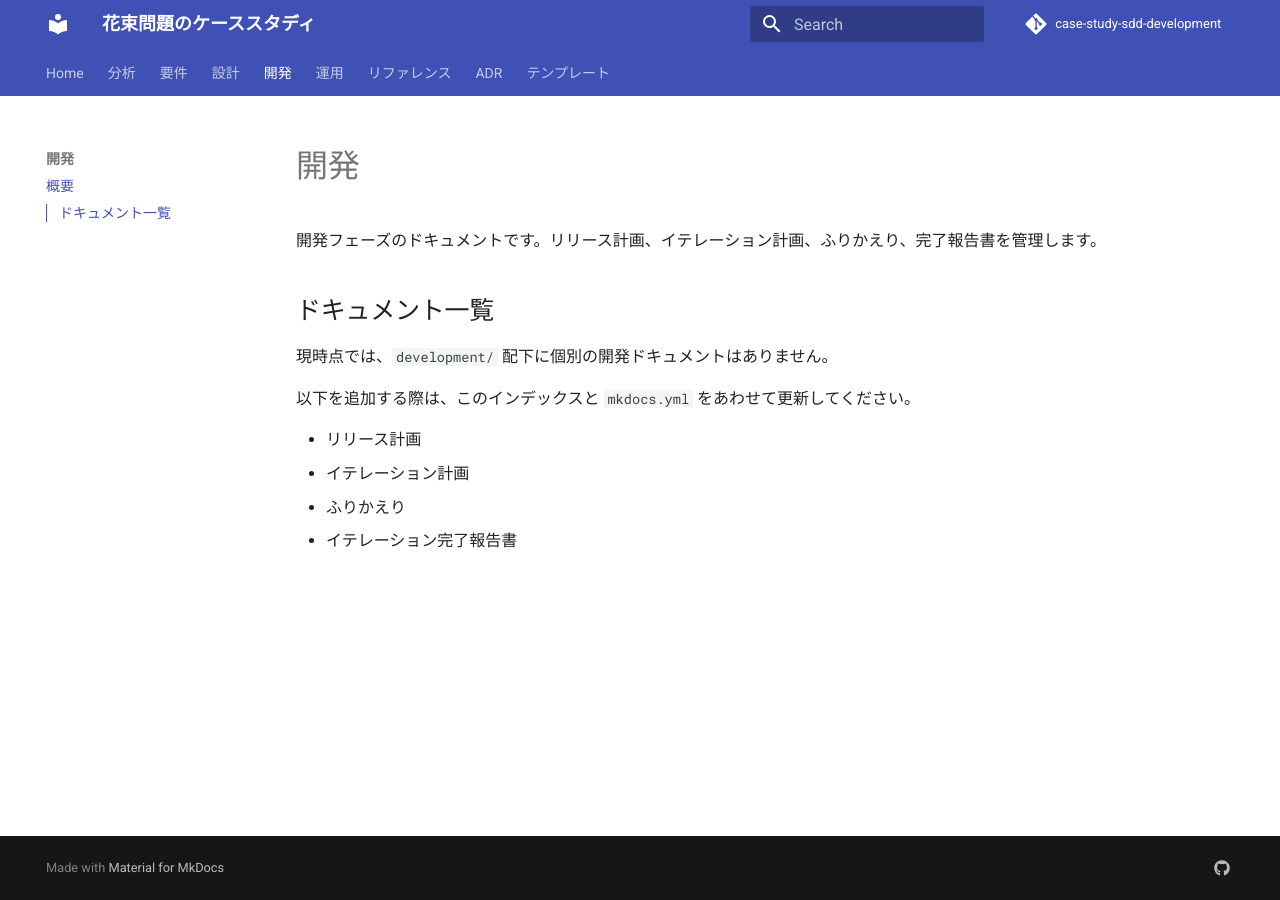
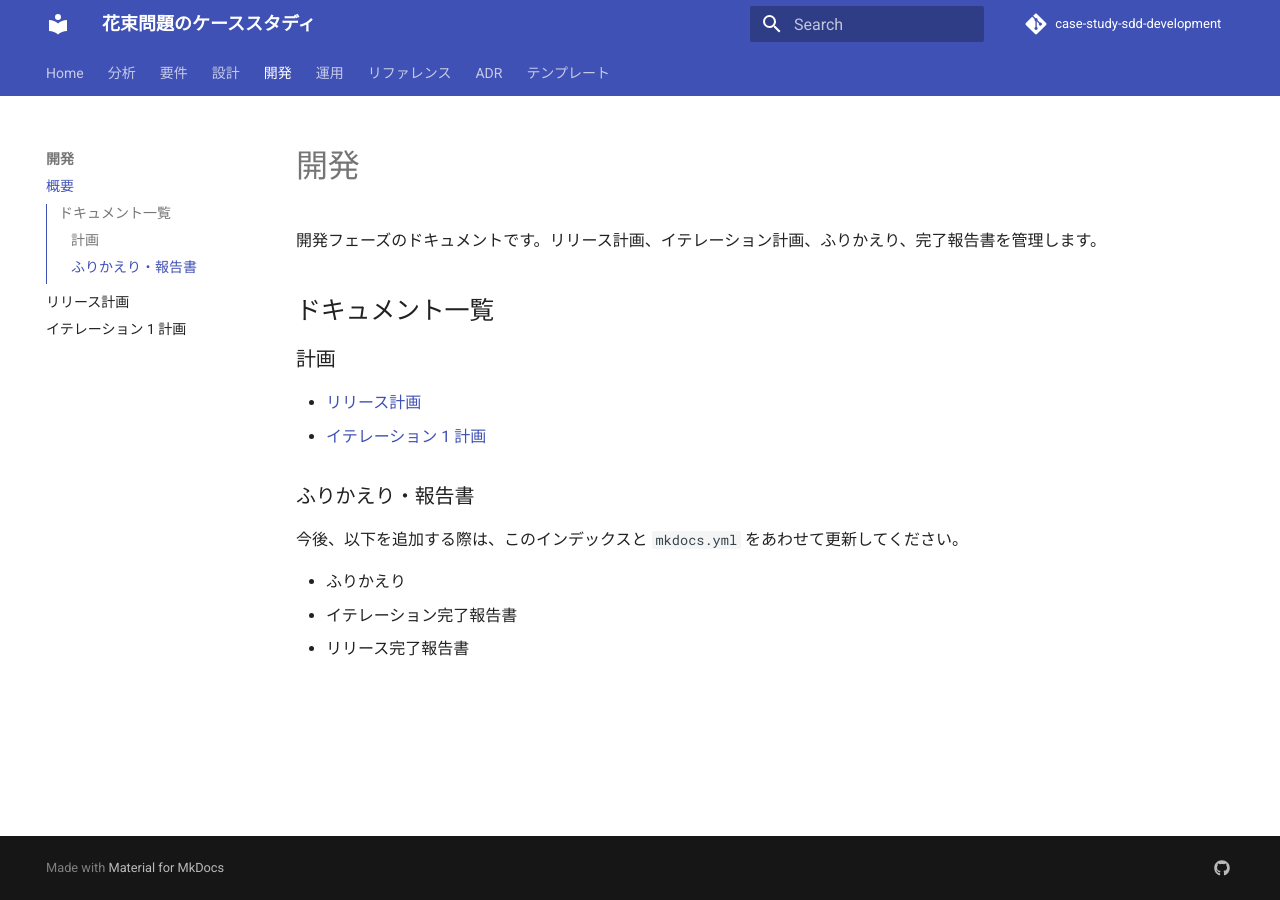
Before and after one commit to k2works/case-study-sdd-development, an MkDocs documentation site: the page built from docs/development/index.md, in a window 1280 px wide. Built offline with MkDocs 1.6.1 and Material for MkDocs 9.7.7, drawn with Linux system fonts in a browser that asks for light colours; comment, search, counter and statistics services are not loaded.

Commit message:
docs: リリース計画とイテレーション 1 計画のドキュメントを追加, ナビゲーションを更新, `.gitignore` に `site` を追加

```diff
--- a/docs/development/index.md
+++ b/docs/development/index.md
@@ -4,11 +4,15 @@
 
 ## ドキュメント一覧
 
-現時点では、`development/` 配下に個別の開発ドキュメントはありません。
+### 計画
 
-以下を追加する際は、このインデックスと `mkdocs.yml` をあわせて更新してください。
+- [リリース計画](./release_plan.md)
+- [イテレーション 1 計画](./iteration_plan-1.md)
 
-- リリース計画
-- イテレーション計画
+### ふりかえり・報告書
+
+今後、以下を追加する際は、このインデックスと `mkdocs.yml` をあわせて更新してください。
+
 - ふりかえり
 - イテレーション完了報告書
+- リリース完了報告書
--- a/mkdocs.yml
+++ b/mkdocs.yml
@@ -83,6 +83,8 @@ nav:
       - 技術スタック選定: design/tech_stack.md
   - 開発:
       - 概要: development/index.md
+      - リリース計画: development/release_plan.md
+      - イテレーション 1 計画: development/iteration_plan-1.md
   - 運用:
       - 概要: operation/index.md
       - アプリケーション開発環境セットアップ手順書: operation/app-development-setup.md
```
Also changed, not shown: docs/index.md (+1 -2 lines), 1 other file.
